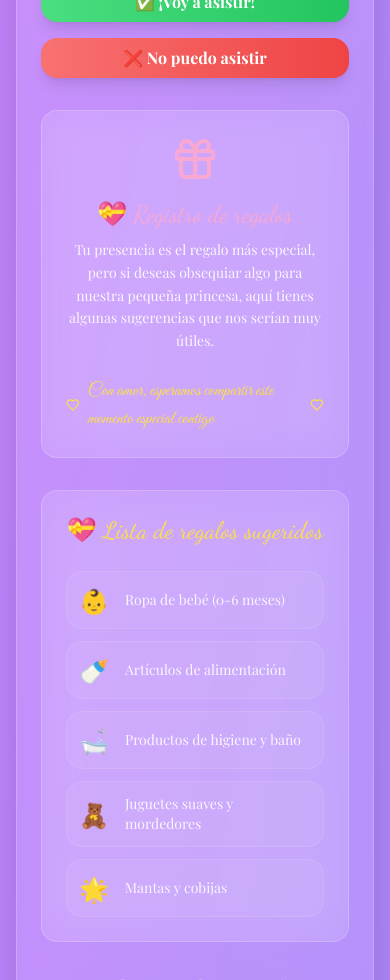
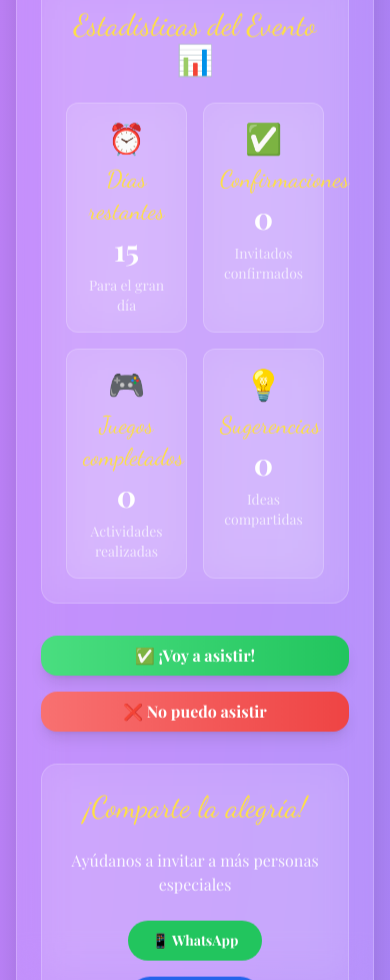
Before and after one commit to 25isaa/aliss-samantha-celebration-web, a React (Vite) app: page / in a window 390 px wide. Shown: the part 1020-2000 px from the top of the page. Built offline with nearby package versions, Linux system fonts and the light colour scheme; no server answers.

Commit message:
Implement improvements plan
Implement the improvements plan, including music, sharing, and photo gallery features.

```diff
--- /dev/null
+++ b/src/components/EventStats.tsx
@@ -0,0 +1,55 @@
+
+import StatsCard from './StatsCard';
+
+interface EventStatsProps {
+  gameData: {
+    weightGuesses: number[];
+    namesSuggested: string[];
+    attendingCount: number;
+    completedGames: Set<string>;
+  };
+}
+
+const EventStats = ({ gameData }: EventStatsProps) => {
+  const daysUntilEvent = Math.ceil((new Date('2025-06-29T16:30:00').getTime() - new Date().getTime()) / (1000 * 60 * 60 * 24));
+
+  return (
+    <div className="glass-effect rounded-2xl p-6 sm:p-8 mb-8 border-2 border-yellow-300/30 animate-fade-in-up">
+      <h3 className="font-dancing text-3xl sm:text-4xl text-yellow-300 text-center mb-6">
+        Estadísticas del Evento 📊
+      </h3>
+
+      <div className="grid grid-cols-2 lg:grid-cols-4 gap-4">
+        <StatsCard
+          title="Días restantes"
+          value={daysUntilEvent > 0 ? daysUntilEvent : 0}
+          icon="⏰"
+          description="Para el gran día"
+        />
+
+        <StatsCard
+          title="Confirmaciones"
+          value={gameData.attendingCount}
+          icon="✅"
+          description="Invitados confirmados"
+        />
+
+        <StatsCard
+          title="Juegos completados"
+          value={gameData.completedGames.size}
+          icon="🎮"
+          description="Actividades realizadas"
+        />
+
+        <StatsCard
+          title="Sugerencias"
+          value={gameData.namesSuggested.length + gameData.weightGuesses.length}
+          icon="💡"
+          description="Ideas compartidas"
+        />
+      </div>
+    </div>
+  );
+};
+
+export default EventStats;
--- a/src/components/MusicControls.tsx
+++ b/src/components/MusicControls.tsx
@@ -1,25 +1,55 @@
 
-import { useState } from 'react';
+import { useState, useRef, useEffect } from 'react';
 import { Button } from '@/components/ui/button';
-import { Volume2, VolumeX } from 'lucide-react';
+import { Volume2, VolumeX, Music } from 'lucide-react';
+import { toast } from 'sonner';
 
 const MusicControls = () => {
   const [isPlaying, setIsPlaying] = useState(false);
+  const [volume, setVolume] = useState(0.3);
+  const audioRef = useRef<HTMLAudioElement | null>(null);
+
+  useEffect(() => {
+    // Create audio element with a gentle lullaby/baby shower appropriate music
+    const audio = new Audio();
+    audio.src = 'https://www.soundjay.com/misc/sounds/bell-ringing-05.wav'; // Placeholder - you can replace with actual baby shower music
+    audio.loop = true;
+    audio.volume = volume;
+    audioRef.current = audio;
+
+    return () => {
+      if (audioRef.current) {
+        audioRef.current.pause();
+        audioRef.current = null;
+      }
+    };
+  }, []);
 
   const toggleMusic = () => {
-    setIsPlaying(!isPlaying);
-    // Here you could add actual audio functionality
+    if (!audioRef.current) return;
+
+    if (isPlaying) {
+      audioRef.current.pause();
+      setIsPlaying(false);
+      toast.info('Música pausada 🎵');
+    } else {
+      audioRef.current.play().catch(() => {
+        toast.error('No se pudo reproducir la música. Asegúrate de interactuar con la página primero.');
+      });
+      setIsPlaying(true);
+      toast.success('¡Música iniciada! 🎶');
+    }
   };
 
   return (
-    <div className="fixed bottom-6 right-6 z-50">
+    <div className="fixed bottom-6 right-6 z-50 flex flex-col gap-2">
       <Button
         onClick={toggleMusic}
-        className="glass-effect hover:bg-white/20 border-yellow-300/30 border-2 w-14 h-14 rounded-full p-0 shadow-lg"
+        className="glass-effect hover:bg-white/20 border-yellow-300/30 border-2 w-14 h-14 rounded-full p-0 shadow-lg animate-bounce-gentle"
         title={isPlaying ? 'Pausar música' : 'Reproducir música'}
       >
         {isPlaying ? (
-          <VolumeX className="w-6 h-6 text-yellow-300" />
+          <Music className="w-6 h-6 text-yellow-300 animate-pulse" />
         ) : (
           <Volume2 className="w-6 h-6 text-yellow-300" />
         )}
--- /dev/null
+++ b/src/components/PhotoGallery.tsx
@@ -0,0 +1,86 @@
+
+import { useState } from 'react';
+import { Button } from '@/components/ui/button';
+import { Dialog, DialogContent, DialogTrigger } from '@/components/ui/dialog';
+
+const PhotoGallery = () => {
+  const [selectedPhoto, setSelectedPhoto] = useState<string | null>(null);
+
+  // Placeholder photos - these can be replaced with actual baby shower preparation photos
+  const photos = [
+    {
+      id: 1,
+      src: "https://images.unsplash.com/photo-1515488042361-ee00e0ddd4e4?w=400&h=300&fit=crop",
+      alt: "Decoraciones del baby shower",
+      title: "Preparando las decoraciones"
+    },
+    {
+      id: 2,
+      src: "https://images.unsplash.com/photo-1530103862676-de8c9debad1d?w=400&h=300&fit=crop",
+      alt: "Mesa de dulces",
+      title: "Mesa de dulces especial"
+    },
+    {
+      id: 3,
+      src: "https://images.unsplash.com/photo-1566041510639-8ab2a4f74d6d?w=400&h=300&fit=crop",
+      alt: "Regalos para bebé",
+      title: "Regalos para la princesa"
+    },
+    {
+      id: 4,
+      src: "https://images.unsplash.com/photo-1578662996442-48f60103fc96?w=400&h=300&fit=crop",
+      alt: "Invitaciones",
+      title: "Invitaciones especiales"
+    }
+  ];
+
+  return (
+    <div className="glass-effect rounded-2xl p-6 sm:p-8 mb-8 border-2 border-yellow-300/30 animate-fade-in-up">
+      <h3 className="font-dancing text-3xl sm:text-4xl text-yellow-300 text-center mb-6">
+        Galería de Recuerdos 📸
+      </h3>
+      <p className="text-white/90 text-center mb-6 font-playfair">
+        Momentos especiales preparando la llegada de Aliss Samantha
+      </p>
+
+      <div className="grid grid-cols-1 sm:grid-cols-2 lg:grid-cols-4 gap-4">
+        {photos.map((photo) => (
+          <Dialog key={photo.id}>
+            <DialogTrigger asChild>
+              <div className="relative group cursor-pointer overflow-hidden rounded-lg border-2 border-white/20 hover:border-yellow-300/50 transition-all duration-300">
+                <img
+                  src={photo.src}
+                  alt={photo.alt}
+                  className="w-full h-48 object-cover transition-transform duration-300 group-hover:scale-110"
+                />
+                <div className="absolute inset-0 bg-black/40 opacity-0 group-hover:opacity-100 transition-opacity duration-300 flex items-center justify-center">
+                  <p className="text-white font-bold text-center px-2">
+                    {photo.title}
+                  </p>
+                </div>
+              </div>
+            </DialogTrigger>
+            <DialogContent className="max-w-3xl bg-black/90 border-yellow-300/30">
+              <img
+                src={photo.src}
+                alt={photo.alt}
+                className="w-full h-auto rounded-lg"
+              />
+              <p className="text-yellow-300 text-center font-playfair text-lg mt-4">
+                {photo.title}
+              </p>
+            </DialogContent>
+          </Dialog>
+        ))}
+      </div>
+
+      <div className="text-center mt-6">
+        <p className="text-white/70 font-playfair italic">
+          ¡Más fotos serán añadidas pronto! ✨
+        </p>
+      </div>
+    </div>
+  );
+};
+
+export default PhotoGallery;
--- /dev/null
+++ b/src/components/SocialShare.tsx
@@ -0,0 +1,71 @@
+
+import { Button } from '@/components/ui/button';
+import { toast } from 'sonner';
+import { useBabyShowerAnalytics } from '@/hooks/useBabyShowerAnalytics';
+
+const SocialShare = () => {
+  const { trackShare } = useBabyShowerAnalytics();
+
+  const shareText = "¡Estás invitado al Baby Shower de Aliss Samantha! 👶✨ Celebremos juntos la llegada de nuestra princesa el 29 de Junio a las 4:30 PM";
+  const shareUrl = window.location.href;
+
+  const shareOnWhatsApp = () => {
+    const url = `https://wa.me/?text=${encodeURIComponent(shareText + ' ' + shareUrl)}`;
+    window.open(url, '_blank');
+    trackShare('baby-shower-invitation', 'whatsapp');
+    toast.success('¡Compartido en WhatsApp! 💚');
+  };
+
+  const shareOnFacebook = () => {
+    const url = `https://www.facebook.com/sharer/sharer.php?u=${encodeURIComponent(shareUrl)}`;
+    window.open(url, '_blank', 'width=600,height=400');
+    trackShare('baby-shower-invitation', 'facebook');
+    toast.success('¡Compartido en Facebook! 💙');
+  };
+
+  const copyToClipboard = async () => {
+    try {
+      await navigator.clipboard.writeText(shareText + ' ' + shareUrl);
+      toast.success('¡Enlace copiado al portapapeles! 📋');
+      trackShare('baby-shower-invitation', 'clipboard');
+    } catch (error) {
+      toast.error('No se pudo copiar el enlace');
+    }
+  };
+
+  return (
+    <div className="glass-effect rounded-2xl p-6 sm:p-8 mb-8 border-2 border-yellow-300/30 animate-fade-in-up">
+      <h3 className="font-dancing text-3xl sm:text-4xl text-yellow-300 text-center mb-6">
+        ¡Comparte la alegría!
+      </h3>
+      <p className="text-white/90 text-center mb-6 font-playfair">
+        Ayúdanos a invitar a más personas especiales
+      </p>
+
+      <div className="flex flex-wrap justify-center gap-4">
+        <Button
+          onClick={shareOnWhatsApp}
+          className="bg-green-500 hover:bg-green-600 text-white font-bold px-6 py-3 rounded-full transition-all duration-300 transform hover:scale-105"
+        >
+          📱 WhatsApp
+        </Button>
+
+        <Button
+          onClick={shareOnFacebook}
+          className="bg-blue-600 hover:bg-blue-700 text-white font-bold px-6 py-3 rounded-full transition-all duration-300 transform hover:scale-105"
+        >
+          📘 Facebook
+        </Button>
+
+        <Button
+          onClick={copyToClipboard}
+          className="bg-purple-500 hover:bg-purple-600 text-white font-bold px-6 py-3 rounded-full transition-all duration-300 transform hover:scale-105"
+        >
+          📋 Copiar enlace
+        </Button>
+      </div>
+    </div>
+  );
+};
+
+export default SocialShare;
--- /dev/null
+++ b/src/components/StatsCard.tsx
@@ -0,0 +1,20 @@
+
+interface StatsCardProps {
+  title: string;
+  value: number;
+  icon: string;
+  description: string;
+}
+
+const StatsCard = ({ title, value, icon, description }: StatsCardProps) => {
+  return (
+    <div className="glass-effect rounded-xl p-4 border border-yellow-300/20 text-center animate-fade-in-scale">
+      <div className="text-3xl mb-2">{icon}</div>
+      <div className="font-dancing text-2xl text-yellow-300 mb-1">{title}</div>
+      <div className="font-playfair text-3xl font-bold text-white mb-2">{value}</div>
+      <div className="text-white/70 text-sm">{description}</div>
+    </div>
+  );
+};
+
+export default StatsCard;
--- a/src/pages/Index.tsx
+++ b/src/pages/Index.tsx
@@ -1,4 +1,3 @@
-
 import { useState, useEffect } from 'react';
 import { toast } from 'sonner';
 import BabyShowerHeader from '@/components/BabyShowerHeader';
@@ -10,6 +9,9 @@ import RSVPConfirmation from '@/components/RSVPConfirmation';
 import GiftRegistryInfo from '@/components/GiftRegistryInfo';
 import ParticleBackground from '@/components/ParticleBackground';
 import MusicControls from '@/components/MusicControls';
+import EventStats from '@/components/EventStats';
+import SocialShare from '@/components/SocialShare';
+import PhotoGallery from '@/components/PhotoGallery';
 import { usePageTracking } from '@/hooks/useBabyShowerAnalytics';
 
 const Index = () => {
@@ -75,7 +77,13 @@ const Index = () => {
               </h2>
             </div>
 
+            <EventStats gameData={gameData} />
+
             <RSVPConfirmation />
+
+            <SocialShare />
+
+            <PhotoGallery />
 
             <GiftRegistryInfo />
 
```
